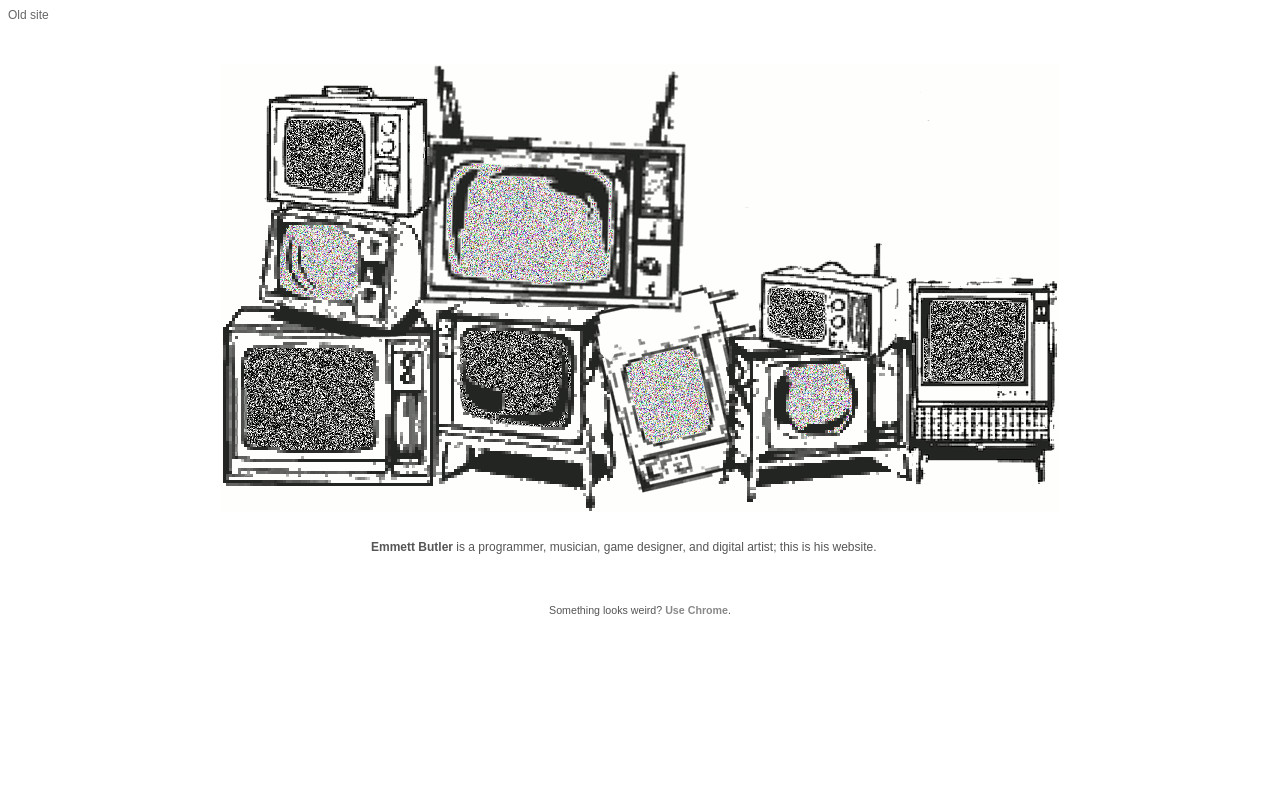
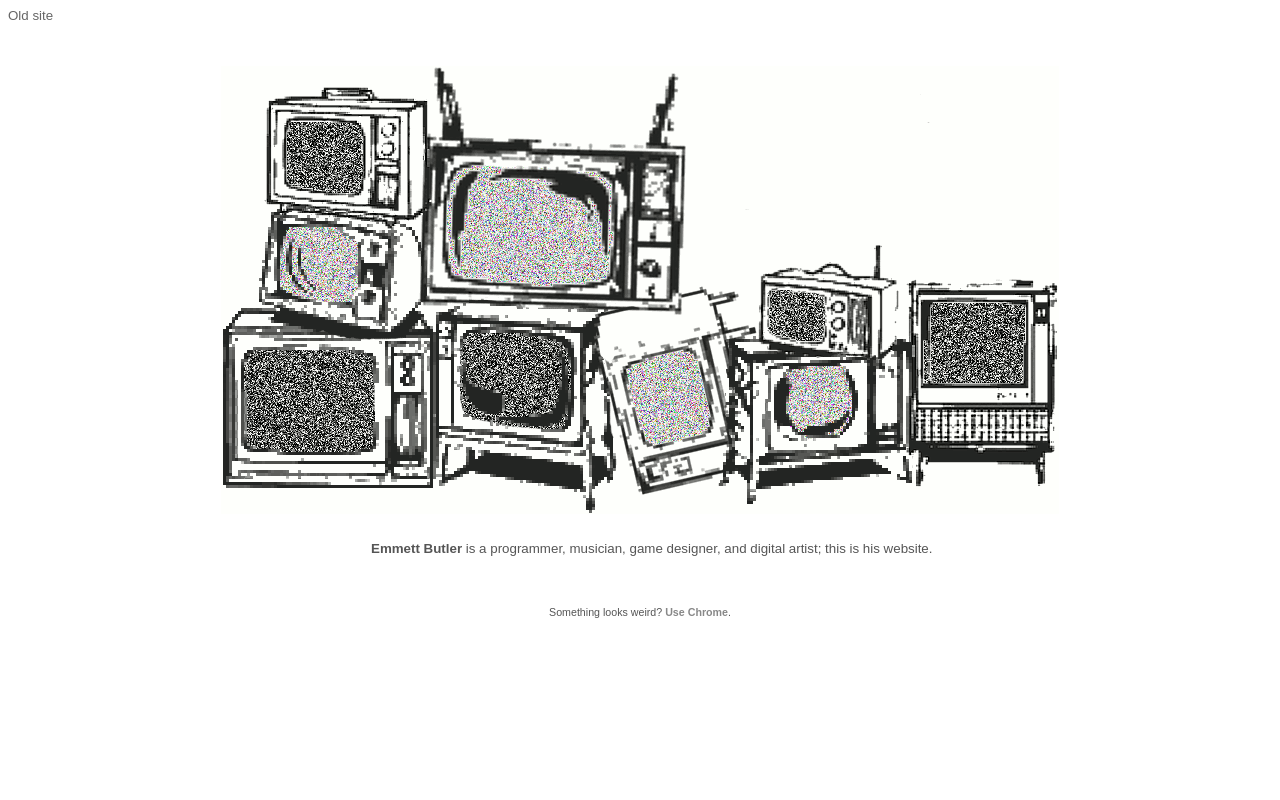
Before and after one commit to emmettbutler/emmettbutler.com, a PHP site: page /index.html in a window 1280 px wide. Run offline with PHP 8.4, Linux system fonts and the light colour scheme.

Commit message:
bigger font

```diff
--- a/style.css
+++ b/style.css
@@ -1,6 +1,6 @@
 body {
     font-family: Arial;
-    font-size: 9pt;
+    font-size:10pt;
     color: #555;
 }
 
```
